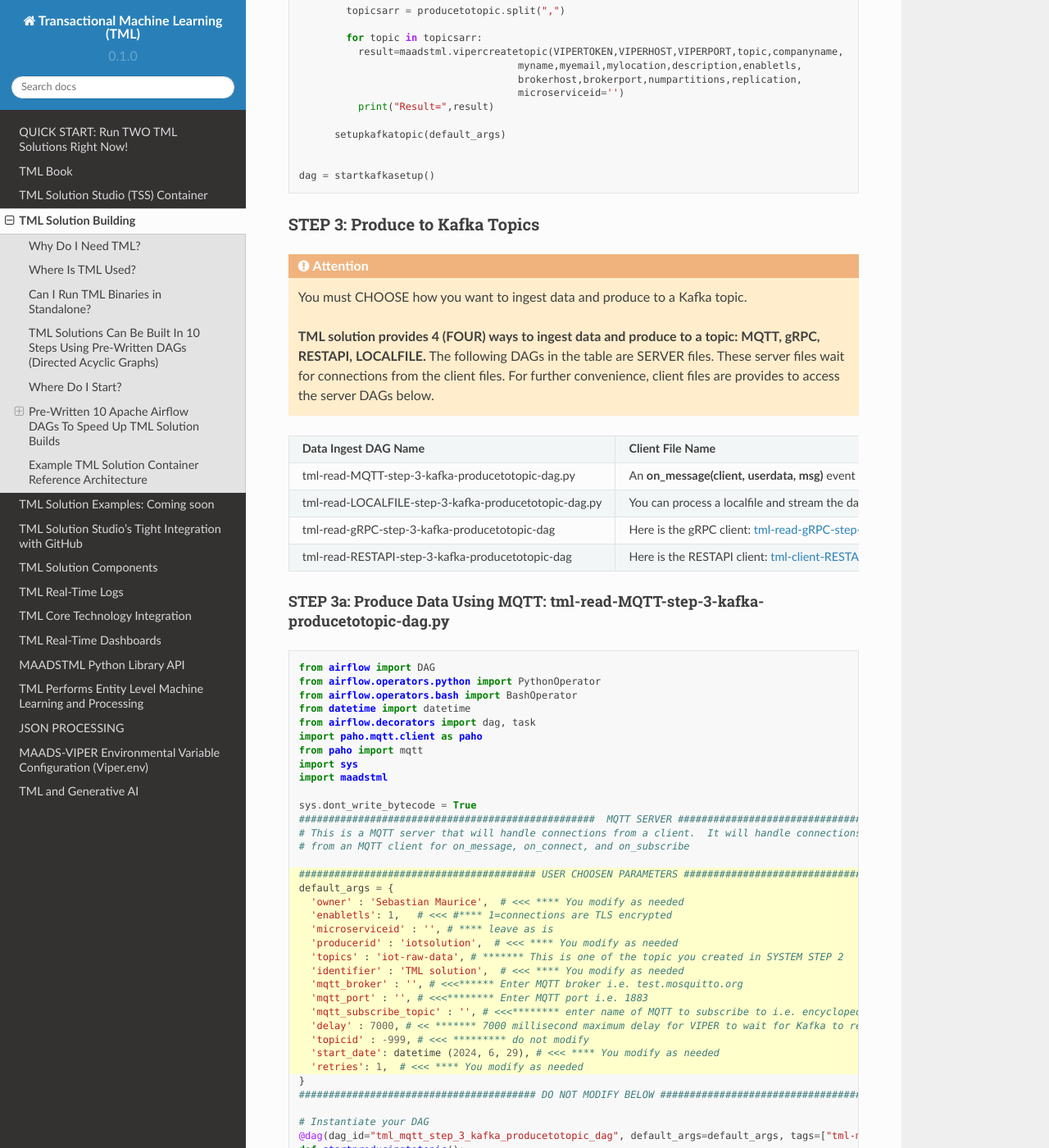
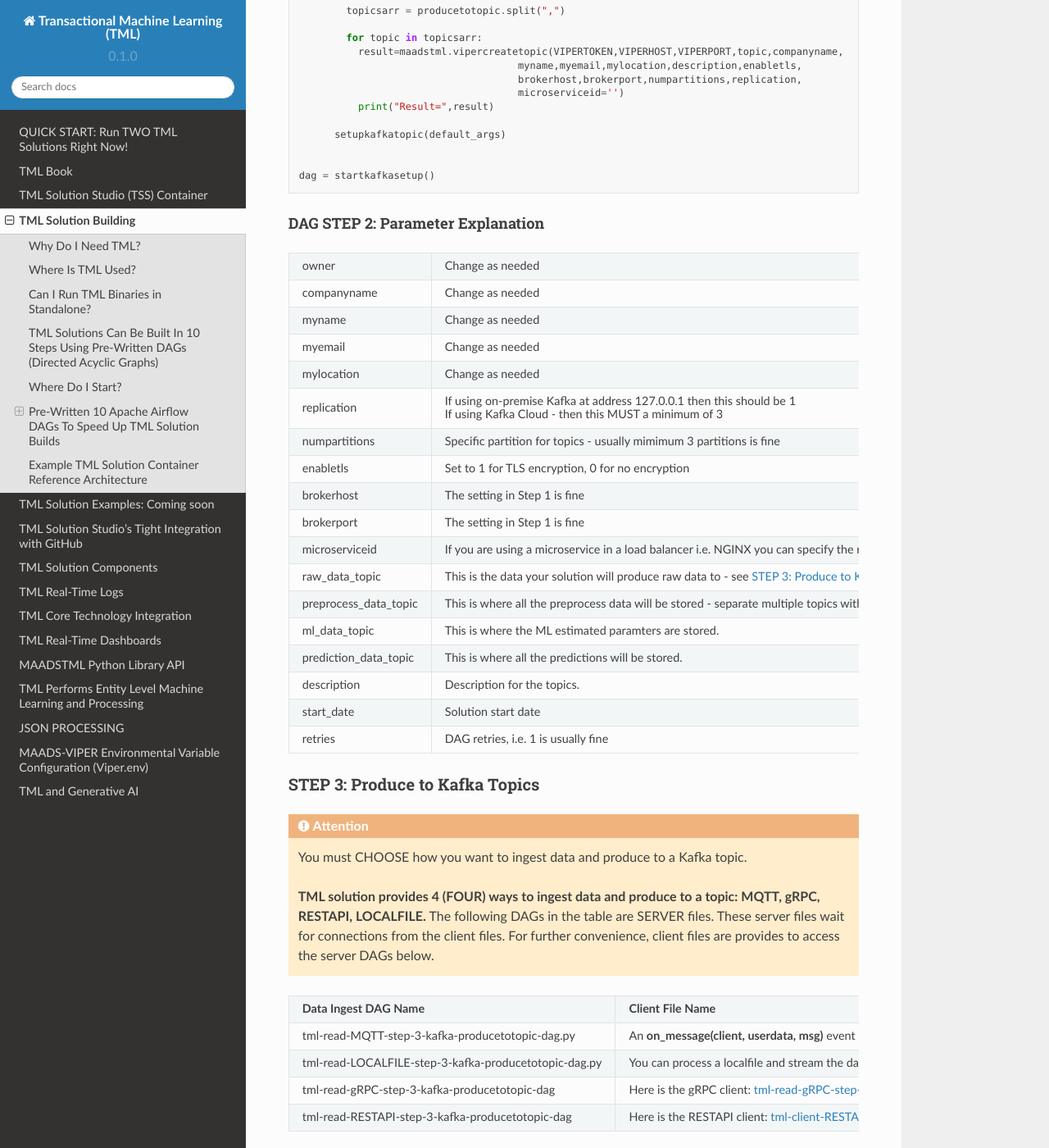
Before and after one commit to smaurice101/readthedocs, a Sphinx documentation site: the page built from docs/source/tmlbuilds.rst, in a window 1280 px wide and 1400 px high, scrolled down 8852 px. Shown: the whole window at 82% size. Built offline with Sphinx 7.4.7 and the Read the Docs theme 2.0.0, drawn with Linux system fonts in a browser that asks for light colours.

Commit message:
Update tmlbuilds.rst

```diff
--- a/docs/source/tmlbuilds.rst
+++ b/docs/source/tmlbuilds.rst
@@ -405,6 +405,49 @@
 
    dag = startkafkasetup()
 
+DAG STEP 2: Parameter Explanation
+""""""""""""""""""""""""""""""
+
+.. list-table::
+
+    * - owner
+      - Change as needed
+    * - companyname
+      - Change as needed
+    * - myname
+      - Change as needed
+    * - myemail
+      - Change as needed
+    * - mylocation
+      - Change as needed
+    * - replication
+      - If using on-premise Kafka at address 127.0.0.1 then this should be 1
+
+        If using Kafka Cloud - then this MUST a minimum of 3
+    * - numpartitions
+      - Specific partition for topics -  usually mimimum 3 partitions is fine
+    * - enabletls
+      - Set to 1 for TLS encryption, 0 for no encryption
+    * - brokerhost
+      - The setting in Step 1 is fine
+    * - brokerport
+      - The setting in Step 1 is fine
+    * - microserviceid
+      - If you are using a microservice in a load balancer i.e. NGINX you can specify the route here
+    * - raw_data_topic
+      - This is the data your solution will produce raw data to - see :ref:`STEP 3: Produce to Kafka Topics`
+    * - preprocess_data_topic
+      - This is where all the preprocess data will be stored - separate multiple topics with a comma
+    * - ml_data_topic
+      - This is where the ML estimated paramters are stored.
+    * - prediction_data_topic
+      - This is where all the predictions will be stored.
+    * - description
+      - Description for the topics.
+    * - start_date
+      - Solution start date
+    * - retries
+      - DAG retries, i.e. 1 is usually fine
 
 STEP 3: Produce to Kafka Topics
 ^^^^^^^^^^^^^^^^^^^^^^^^^^
```
